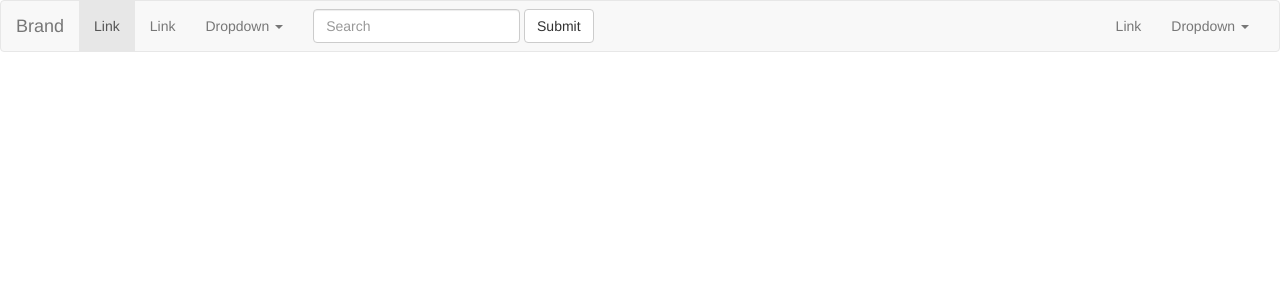
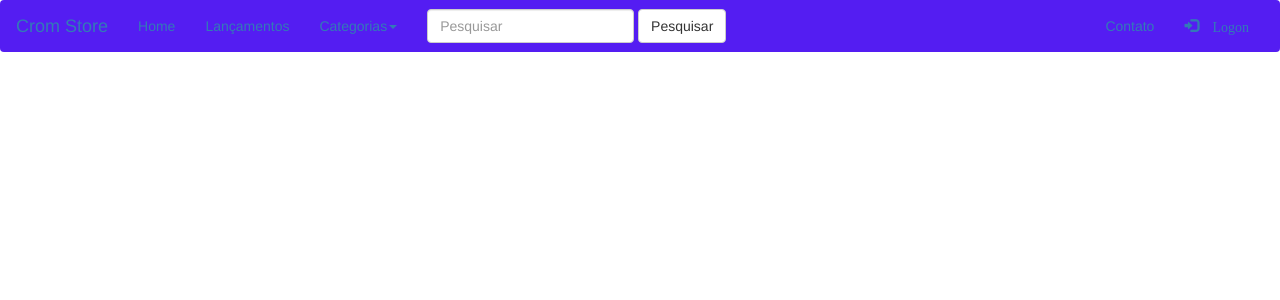
Before and after one commit to VictorCrom072/ProjetoLojaVirtual, a PHP site: page / in a window 1280 px wide. Shown: the top 300 px of the page. Run offline with PHP 8.4, Linux system fonts and the light colour scheme; some libraries are stand-ins or nearby versions.

Commit message:
CromStore-Aula03

```diff
--- a/index.php
+++ b/index.php
@@ -3,13 +3,13 @@
 <head>
     <meta charset="UTF-8">
     <meta name="viewport" content="width=device-width, initial-scale=1.0">
-    <title>Crom Store</title>
+    <title>Minha Loja</title>
     <link rel="stylesheet" href="https://maxcdn.bootstrapcdn.com/bootstrap/3.3.7/css/bootstrap.min.css">
     <script src="https://ajax.googleapis.com/ajax/libs/jquery/3.2.1/jquery.min.js"></script>
     <script src="https://maxcdn.bootstrapcdn.com/bootstrap/3.3.7/js/bootstrap.min.js"></script>
 </head>
 <body>
-    <nav class="navbar navbar-default">
+    <nav class="navbar navbar-light" style="background-color: #541DF2;">
     <div class="container-fluid">
         <!-- Brand and toggle get grouped for better mobile display -->
         <div class="navbar-header">
@@ -19,44 +19,33 @@
             <span class="icon-bar"></span>
             <span class="icon-bar"></span>
         </button>
-        <a class="navbar-brand" href="#">Brand</a>
+        <a class="navbar-brand" href="#">Crom Store</a>
         </div>
         <!-- Collect the nav links, forms, and other content for toggling -->
         <div class="collapse navbar-collapse" id="bs-example-navbar-collapse-1">
         <ul class="nav navbar-nav">
-            <li class="active"><a href="#">Link <span class="sr-only">(current)</span></a></li>
-            <li><a href="#">Link</a></li>
+            <li><a href="#">Home<span class="sr-only">(current)</span></a></li>
+            <li><a href="#">Lançamentos</a></li>
             <li class="dropdown">
-            <a href="#" class="dropdown-toggle" data-toggle="dropdown" role="button" aria-haspopup="true" aria-expanded="false">Dropdown <span class="caret"></span></a>
+            <a href="#" class="dropdown-toggle" data-toggle="dropdown" role="button" aria-haspopup="true" aria-expanded="false">Categorias<span class="caret"></span></a>
             <ul class="dropdown-menu">
-                <li><a href="#">Action</a></li>
-                <li><a href="#">Another action</a></li>
-                <li><a href="#">Something else here</a></li>
-                <li role="separator" class="divider"></li>
-                <li><a href="#">Separated link</a></li>
-                <li role="separator" class="divider"></li>
-                <li><a href="#">One more separated link</a></li>
+                <li><a href="#">Play Station</a></li>
+                <li><a href="#">Xbox</a></li>
+                <li><a href="#">Switch</a></li>
+                <li><a href="#">PC</a></li>
+                <li><a href="#">Mobile</a></li>
             </ul>
             </li>
         </ul>
         <form class="navbar-form navbar-left" role="search">
             <div class="form-group">
-            <input type="text" class="form-control" placeholder="Search">
+            <input type="text" class="form-control" placeholder="Pesquisar">
             </div>
-            <button type="submit" class="btn btn-default">Submit</button>
+            <button type="submit" class="btn btn-default">Pesquisar</button>
         </form>
         <ul class="nav navbar-nav navbar-right">
-            <li><a href="#">Link</a></li>
-            <li class="dropdown">
-            <a href="#" class="dropdown-toggle" data-toggle="dropdown" role="button" aria-haspopup="true" aria-expanded="false">Dropdown <span class="caret"></span></a>
-            <ul class="dropdown-menu">
-                <li><a href="#">Action</a></li>
-                <li><a href="#">Another action</a></li>
-                <li><a href="#">Something else here</a></li>
-                <li role="separator" class="divider"></li>
-                <li><a href="#">Separated link</a></li>
-            </ul>
-            </li>
+            <li><a href="#">Contato</a></li>
+            <li><a href="#"><span class="glyphicon glyphicon-log-in"> Logon</span></a></li>
         </ul>
         </div><!-- /.navbar-collapse -->
     </div><!-- /.container-fluid -->
```
